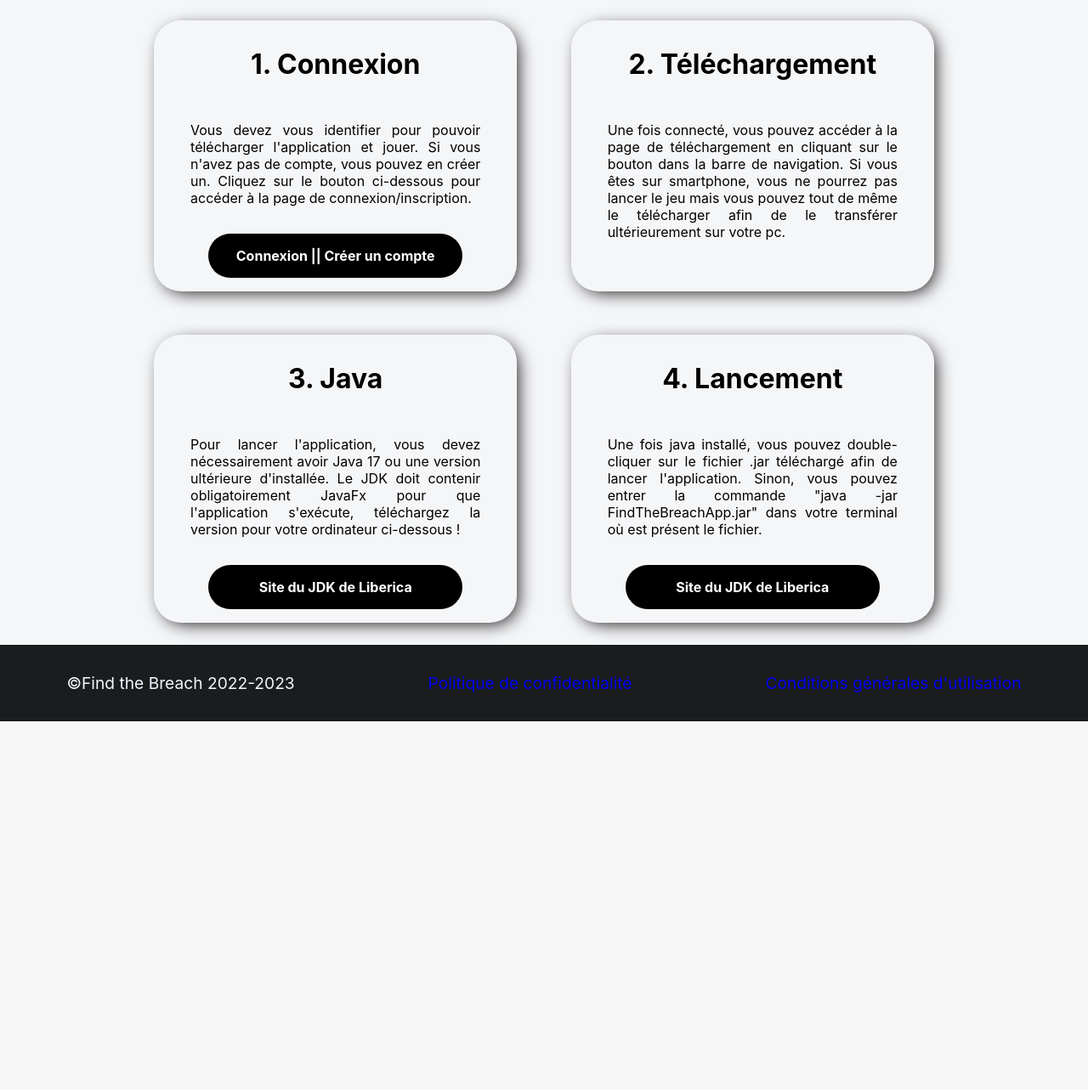
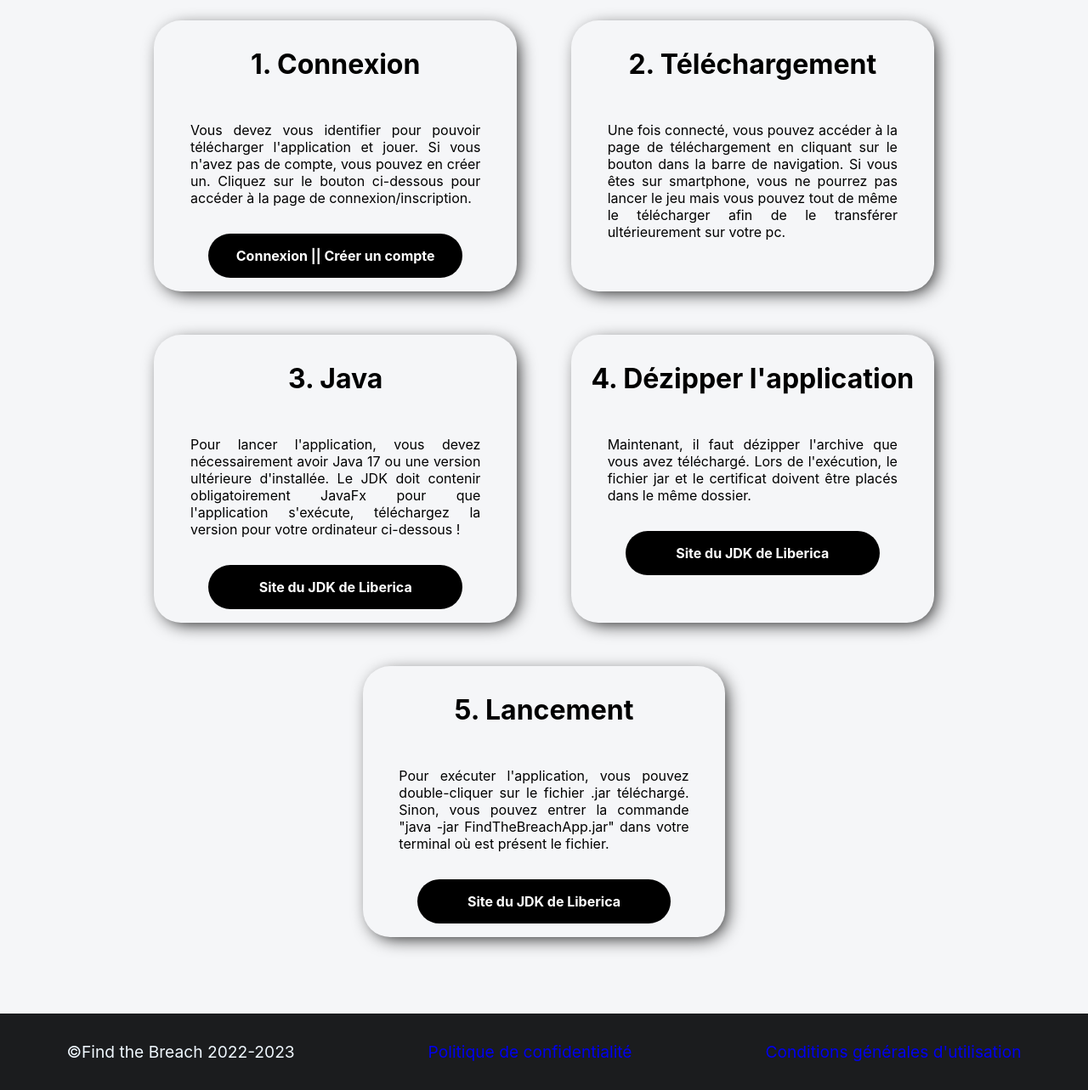
Before and after one commit to 18Nilsou/Site_SAE_V2, a PHP site: page / in a window 1280 px wide. Shown: the part 1112-2395 px from the top of the page at 85% size. Before the commit the page ends 1961 px from the top, so only its background shows below. Run offline with PHP 8.4, Linux system fonts and the light colour scheme; some libraries are stand-ins or nearby versions.

Commit message:
Ajout d'étapes dans le lancement de l'application

```diff
--- a/Views/home/home.php
+++ b/Views/home/home.php
@@ -63,9 +63,17 @@
         <a class='btn-how-to' href='https://bell-sw.com/pages/downloads/' target="_blank"><h3 class='btn-how-to-text'>Site du JDK de Liberica</h3></a>
     </section>
     <section class='how-to-use'>
-        <h3 id='how-to-title'>4. Lancement</h3>
+        <h3 id='how-to-title'>4. Dézipper l'application</h3>
         <section>
-            <p>Une fois java installé, vous pouvez double-cliquer sur le fichier .jar téléchargé afin de lancer l'application.
+            <p>Maintenant, il faut dézipper l'archive que vous avez téléchargé. Lors de l'exécution, le fichier jar
+            et le certificat doivent être placés dans le même dossier.</p>
+        </section>
+        <a class='btn-how-to' href='https://bell-sw.com/pages/downloads/' target="_blank"><h3 class='btn-how-to-text'>Site du JDK de Liberica</h3></a>
+    </section>
+    <section class='how-to-use'>
+        <h3 id='how-to-title'>5. Lancement</h3>
+        <section>
+            <p>Pour exécuter l'application, vous pouvez double-cliquer sur le fichier .jar téléchargé.
             Sinon, vous pouvez entrer la commande "java -jar FindTheBreachApp.jar" dans votre terminal où est présent le fichier.</p>
         </section>
         <a class='btn-how-to' href='https://bell-sw.com/pages/downloads/' target="_blank"><h3 class='btn-how-to-text'>Site du JDK de Liberica</h3></a>
--- a/Views/standard/header.php
+++ b/Views/standard/header.php
@@ -13,10 +13,10 @@
                         echo '
                         <a href="/admin">Administration</a>';
                     }
-                    echo "<a href='#'>Télécharger</a>";
+                    echo "<a href='/static/FindTheBreachApp.zip'>Télécharger</a>";
                     echo "<a href='/logout'>Déconnexion</a>";
                 } else {
-                    echo "<a href='#' >Télécharger</a>";
+                    echo "<a href='/static/FindTheBreachApp.zip' >Télécharger</a>";
                     echo "<a href='/signin'>Connexion</a>";
                 }
             ?>
--- a/static/styles/home.css
+++ b/static/styles/home.css
@@ -76,6 +76,7 @@
     flex-wrap: wrap;
     justify-content: center;
     gap: 5%;
+    padding-bottom: 5%;
 }
 
 .how-to-use section {
```
